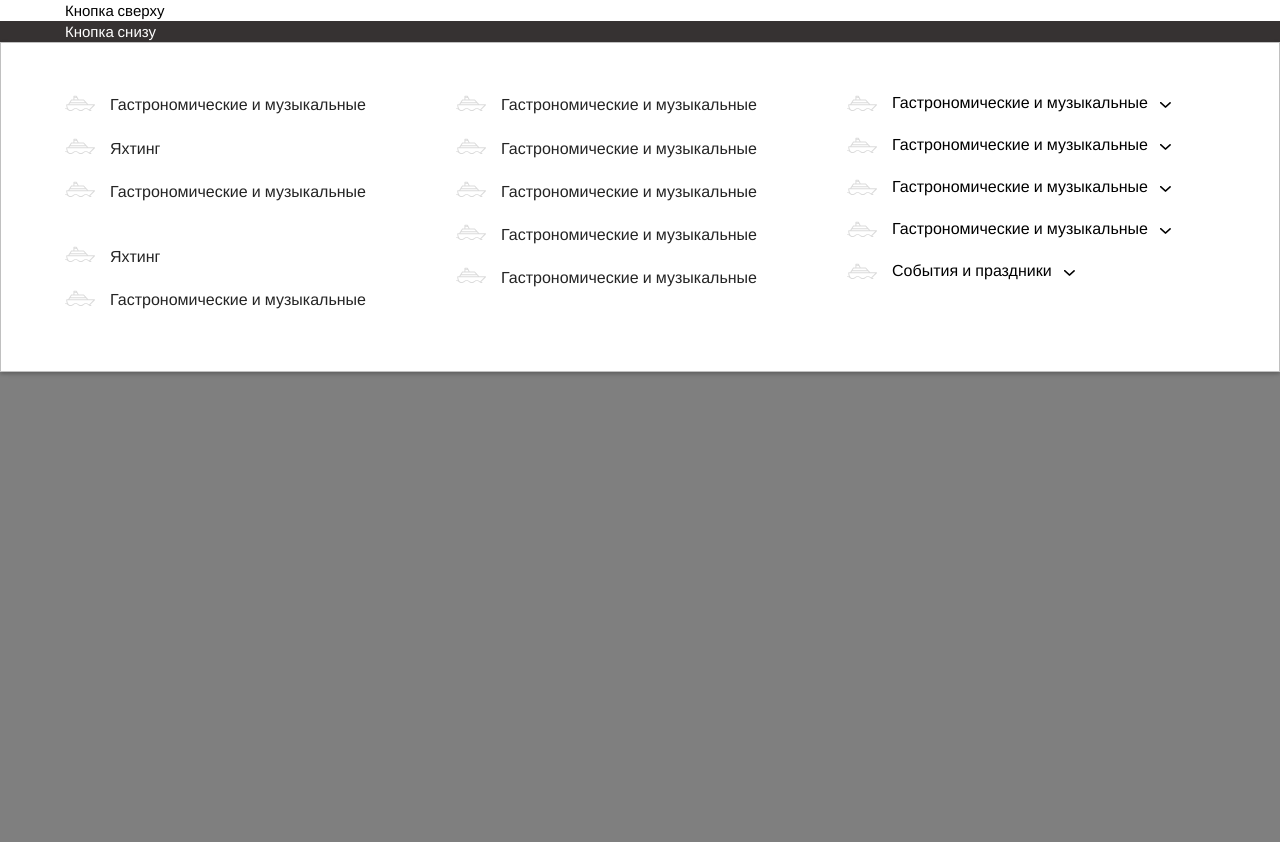
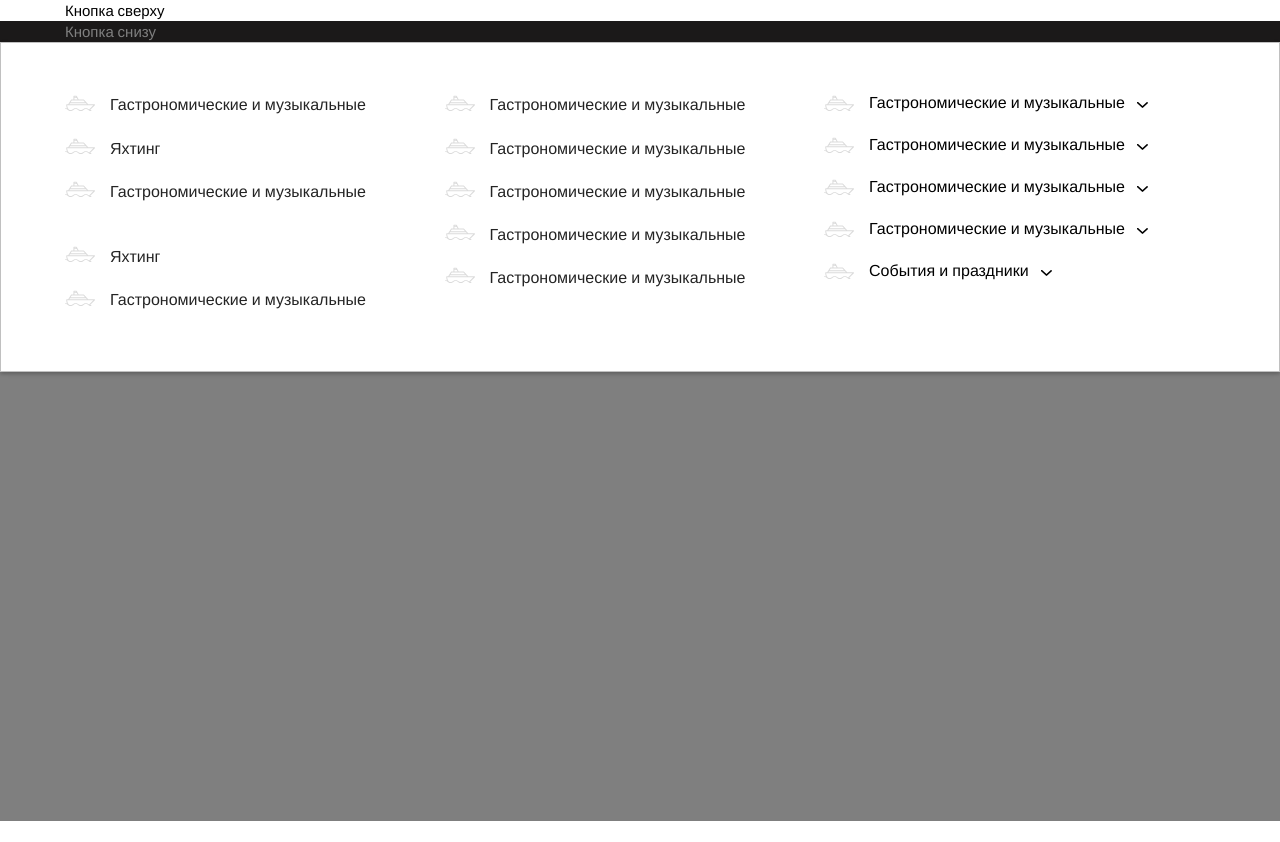
Before and after one commit to ZharikovaES/Nevatrip, a plain HTML site: page busguide.html in a window 1280 px wide. Both pictures are taken after a click on the button "Кнопка сверху". After the commit the page ends 821 px from the top, so only its background shows below. Drawn offline with nearby package versions, Linux system fonts and the light colour scheme.

Commit message:
0.2.4: поправлено прилипание меню к верхней части экрана, изменено расположение подсписков по горизонтальной оси у выпадающего списка

```diff
--- a/css/style.scss
+++ b/css/style.scss
@@ -74,6 +74,7 @@ img{
         left: 0;
         width: 100%;
         z-index: 3;
+        color: white;
 
         &._cool-dark {
             background-color: $dark2;
@@ -81,28 +82,6 @@ img{
         &._warm-dark {
             background-color: $dark5;
         }
-
-        &::after {
-            content: "";
-            display: block;
-            position: absolute;
-            z-index: 2;
-            width: 100%;
-            height: 100vh;
-            background-color: rgba(0, 0, 0, 0.5);
-            transition: all .3s ease-out;
-            visibility: hidden;
-            opacity: 0;
-        }
-
-        &._active {
-
-            &::after {
-                visibility: visible;
-                opacity: 1;
-            }
-        }
-
     }
     &_menu-mobile {
         transition: left .3s ease-out;
@@ -178,10 +157,36 @@ img{
     &_drop-down-navbar {}
 }
 .dke_navbar {
-    &__header {}
+    &__header {
+        position: relative;
+        z-index: 3;
+    }
     &__drop-down-menu {}
 }
 .dke_header-navbar {
+
+    &::after {
+        content: "";
+        display: block;
+        position: absolute;
+        top: 0;
+        z-index: 2;
+        width: 100%;
+        height: 100vh;
+        background-color: rgba(0, 0, 0, 0.5);
+        transition: all .3s ease-out;
+        visibility: hidden;
+        opacity: 0;
+    }
+
+    &._active {
+
+        &::after {
+            visibility: visible;
+            opacity: 1;
+        }
+    }
+
     &__btn {
         color: white;
     }
@@ -200,7 +205,7 @@ img{
     border: 0 solid transparent;
 
     position: absolute;
-    z-index: 3;
+    z-index: 4;
 
     &._active {
         padding: 40px 0 50px;
@@ -214,7 +219,7 @@ img{
 
     &__nav {
         display: flex;
-        justify-content: space-between;
+        gap: 1%;
     }
     &__list {
         flex: 0 1 32%
--- a/js/drop-down-menu.js
+++ b/js/drop-down-menu.js
@@ -4,6 +4,7 @@ function dropDownMenu() {
 
     const btnTopHeader = document.querySelector(".dke_top-header__btn");
     const navbar = document.querySelector(".dke_navbar");
+    const headerNavbar = document.querySelector(".dke_header-navbar");
     const btnNavbar = document.querySelector(".dke_header-navbar__btn");
     const mobileMenu = document.querySelector(".dke_menu-mobile");
     const dropDownMenu = document.querySelector(".dke_drop-down-navbar");
@@ -13,7 +14,7 @@ function dropDownMenu() {
     let isOpenMenu = false;
 
     // открытие/закрытие меню на desktop
-    if (btnTopHeader && navbar && dropDownMenu){
+    if (btnTopHeader && navbar && dropDownMenu && headerNavbar){
         btnTopHeader.addEventListener("click", function() {
             this.disabled = true;
 
@@ -26,6 +27,7 @@ function dropDownMenu() {
 
             dropDownMenu.classList.toggle("_active");
             navbar.classList.toggle("_active");
+            headerNavbar.classList.toggle("_active");
 
             if (dropDownMenu.style.maxHeight) dropDownMenu.style.maxHeight = null;
             else dropDownMenu.style.maxHeight = "80vh";
@@ -162,6 +164,7 @@ function dropDownMenu() {
         dropDownMenu.style.maxHeight = null;
         dropDownMenu.style.overflowY = null;
         navbar.classList.remove("_active");
+        headerNavbar.classList.remove("_active");
 
         toggleAttr(btnTopHeader, "aria-expanded");
     }
```
Also changed, not shown: css/style.css, 1 other file.
